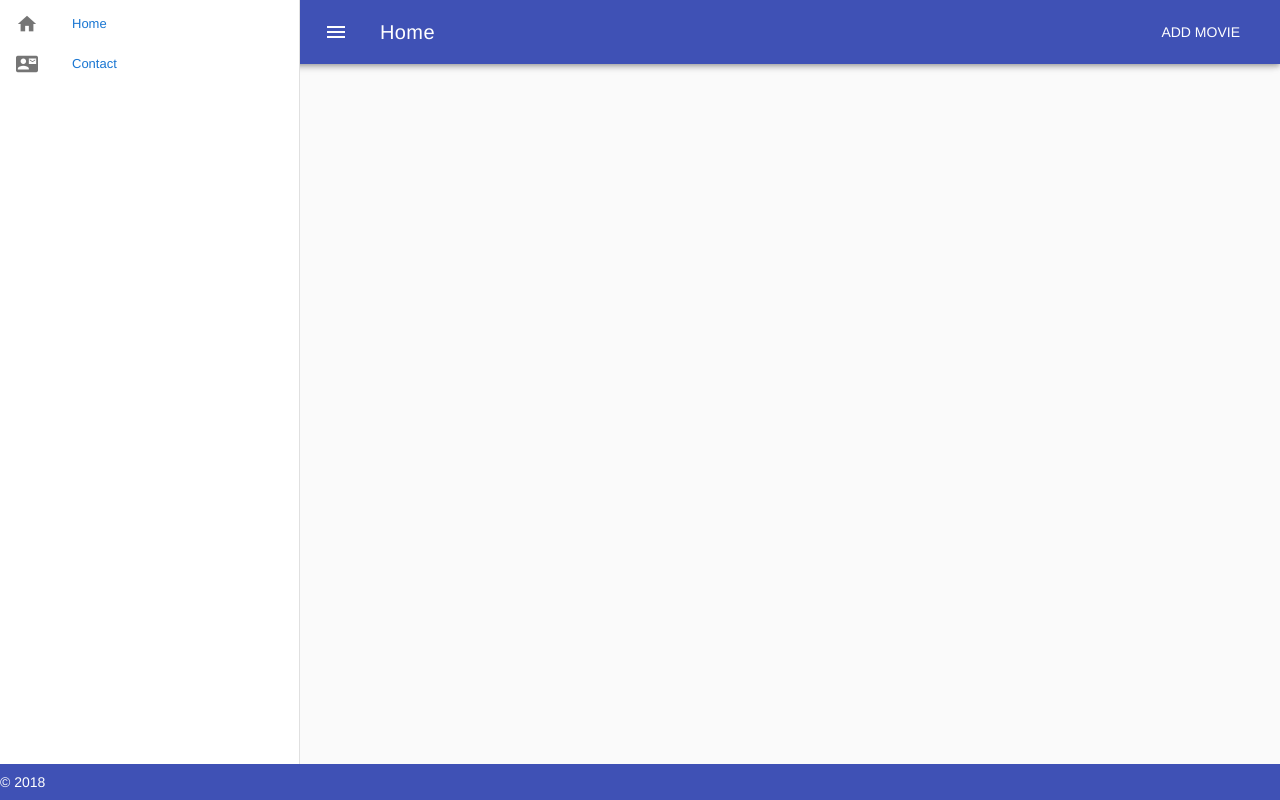
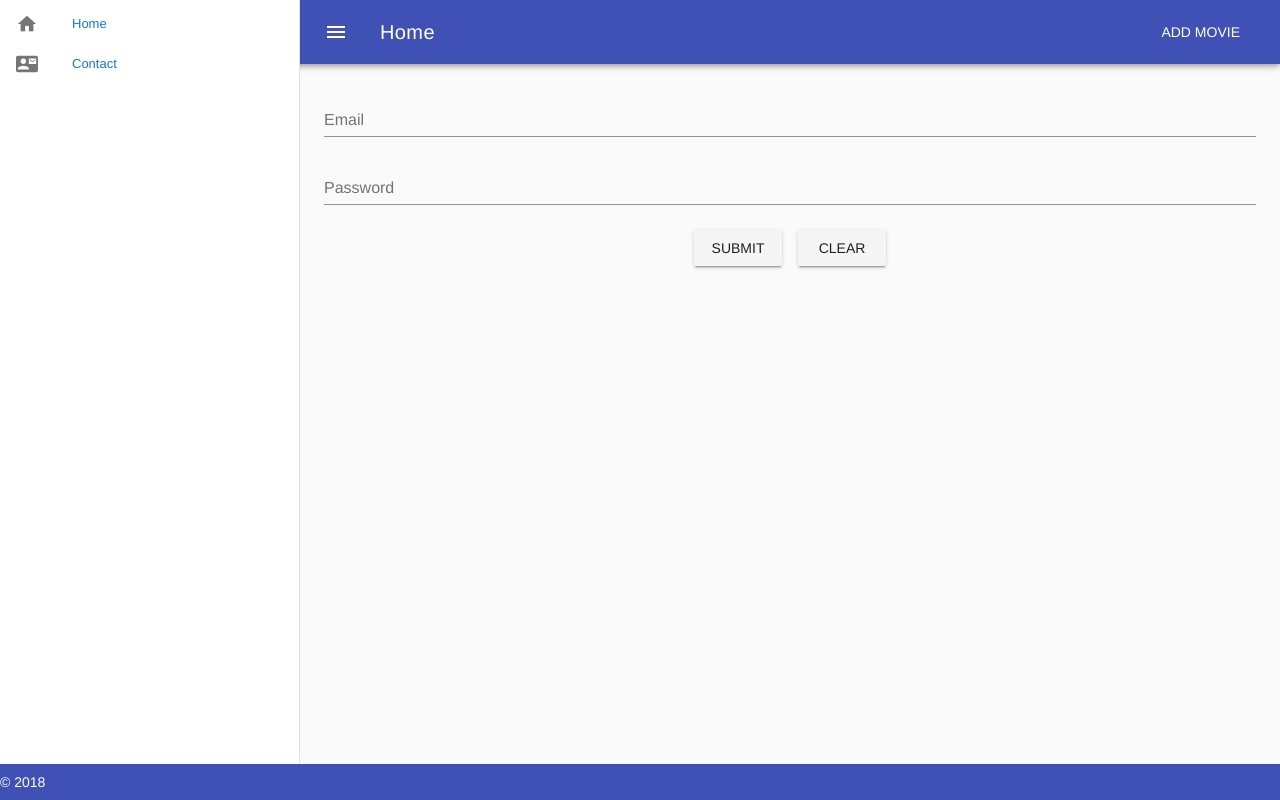
Before and after one commit to Rejam/mevn-fullstack, a Vue app: page /users/login in a window 1280 px wide. Built offline with nearby package versions, Linux system fonts and the light colour scheme; what vue-swal would draw is missing.

Commit message:
p.189 Error: Unknown authentication strategy "jwt"

```diff
--- a/controllers/movies.js
+++ b/controllers/movies.js
@@ -1,9 +1,12 @@
+const passport = require('passport');
 const Movie = require('../models/Movie');
 const Rating = require('../models/Movie');
 
 module.exports.controller = app => {
   // fetch all movies
-  app.get('/movies', (req, res) => {
+  app.get('/movies',
+  passport.authenticate('jwt', { session: false }),
+  (req, res) => {
     Movie.find({},
       'name desc release_year genre',
       (err, movies) => {
--- a/controllers/users.js
+++ b/controllers/users.js
@@ -1,6 +1,7 @@
 const User = require('../models/User');
+const passportJWT = require('passport-jwt');
 const jwt = require('jsonwebtoken');
-const ExtractJwt = require('passport-jwt').ExtractJwt;
+const ExtractJwt = passportJWT.ExtractJwt;
 const jwtOptions = {};
 jwtOptions.jwtFromRequest = ExtractJwt.fromAuthHeaderWithScheme('jwt');
 jwtOptions.secretOrKey = 'secretMovieKey';
--- a/src/components/Home.vue
+++ b/src/components/Home.vue
@@ -35,11 +35,17 @@ export default {
   },
   methods: {
     async fetchMovies() {
+      const token = window.localStorage.getItem('auth');
       return axios({
         method: 'get',
         url: 'http://localhost:8081/movies',
+        headers: {
+          Authorization: `JWT ${token}`,
+          'Content-Type': 'application/json',
+        },
       }).then((res) => {
         this.movies = res.data.movies;
+        this.current_user = res.data.current_user;
       }).catch(() => {});
     },
   },
--- /dev/null
+++ b/src/components/Login.vue
@@ -0,0 +1,70 @@
+<template>
+  <v-form v-model='valid' ref='form' lazy-validation>
+
+    <v-text-field
+        label='Email'
+        v-model='email'
+        :rules='emailRules'
+        required
+      ></v-text-field>
+
+    <v-text-field
+      label='Password'
+      v-model='password'
+      required
+    ></v-text-field>
+
+    <v-btn
+      @click='submit'
+      :disabled='!valid'
+    >Submit
+    </v-btn>
+
+    <v-btn @click='clear'>Clear</v-btn>
+  </v-form>
+</template>
+
+<script>
+import axios from 'axios';
+
+export default {
+  name: 'Login',
+  data() {
+    return {
+      valid: true,
+      email: '',
+      password: '',
+      emailRules: [
+        v => !!v || 'E-mail is required',
+        v => /\S+@\S+\.\S+/.test(v) || 'E-mail must be valid',
+      ],
+    };
+  },
+  methods: {
+    async submit() {
+      return axios({
+        method: 'post',
+        data: {
+          email: this.email,
+          password: this.password,
+        },
+        url: 'http://localhost:8081/users/login',
+        headers: {
+          'Content-Type': 'application/json',
+        },
+      }).then((res) => {
+        window.localStorage.setItem('auth', res.data.token);
+        this.$swal('Great!', 'You are logged in!', 'success');
+        this.$router.push({ name: 'Home' });
+      }).catch((err) => {
+        const message = err.response.data.message;
+        this.$swal('Oh oh!', `${message}`, 'error');
+        this.$router.push({ name: 'Login' });
+      });
+    },
+    clear() {
+      this.$refs.form.reset();
+    },
+  },
+};
+</script>
--- a/src/router/index.js
+++ b/src/router/index.js
@@ -5,6 +5,7 @@ import Contact from '@/components/Contact';
 import AddMovie from '@/components/AddMovie';
 import Movie from '@/components/Movie';
 import Register from '@/components/Register';
+import Login from '@/components/Login';
 
 Vue.use(Router);
 
@@ -36,5 +37,10 @@ export default new Router({
       name: 'Register',
       component: Register,
     },
+    {
+      path: '/users/login',
+      name: 'Login',
+      component: Login,
+    },
   ],
 });
```
Also changed, not shown: server.js (+2 -7 lines).
